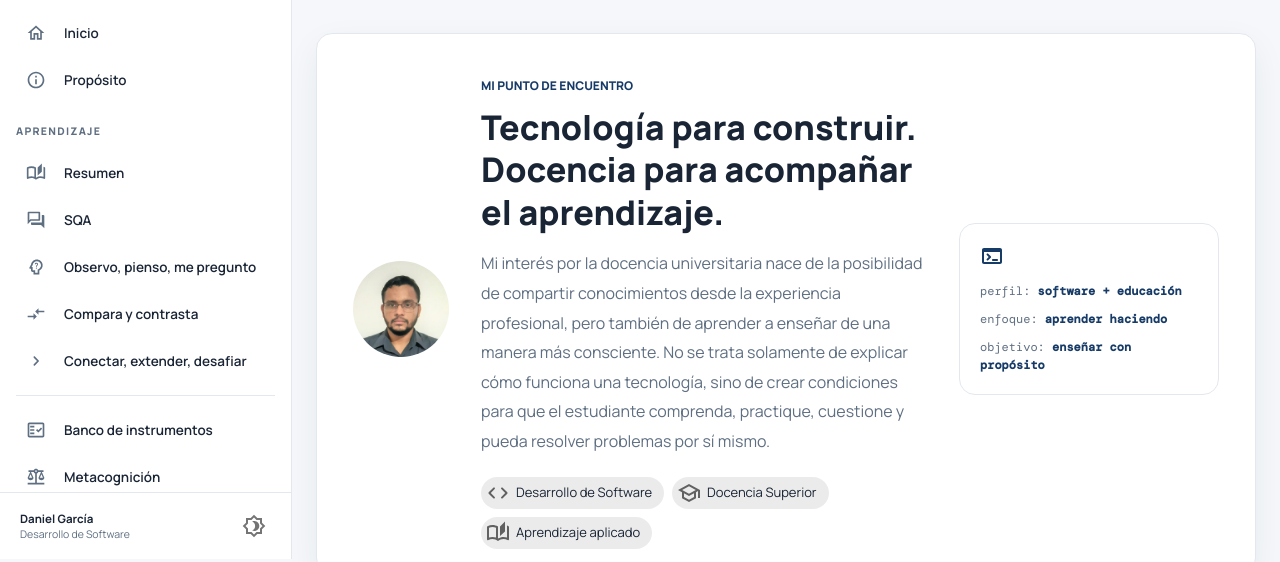
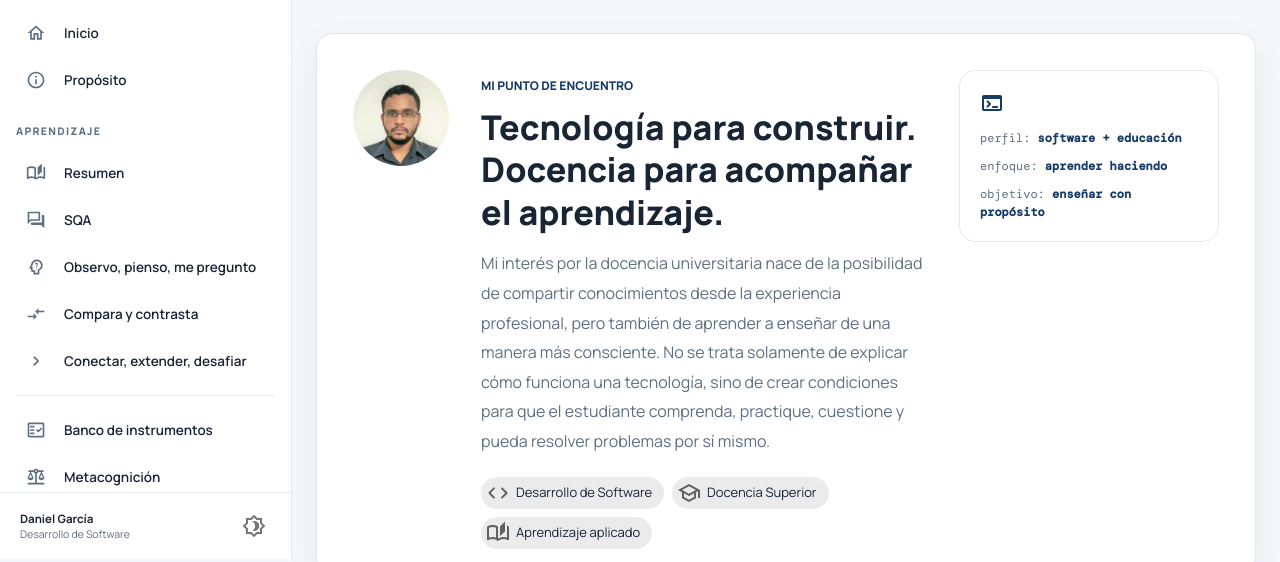
Before and after one commit to DanielDGe/portafolio-evaluacion-superior, a React (Vite) app: page /#/autor in a window 1280 px wide. Shown: the part 241-803 px from the top of the page. Built offline with nearby package versions, Linux system fonts and the light colour scheme.

Commit message:
style: align author photo with profile content

```diff
--- a/src/pages/AboutPage.jsx
+++ b/src/pages/AboutPage.jsx
@@ -55,7 +55,7 @@ export default function AboutPage() {
           <Stack
             direction={{ xs: 'column', md: 'row' }}
             spacing={{ xs: 3, md: 4 }}
-            alignItems={{ xs: 'flex-start', md: 'center' }}
+            alignItems="flex-start"
           >
             <Avatar
               className="about-avatar"
```
